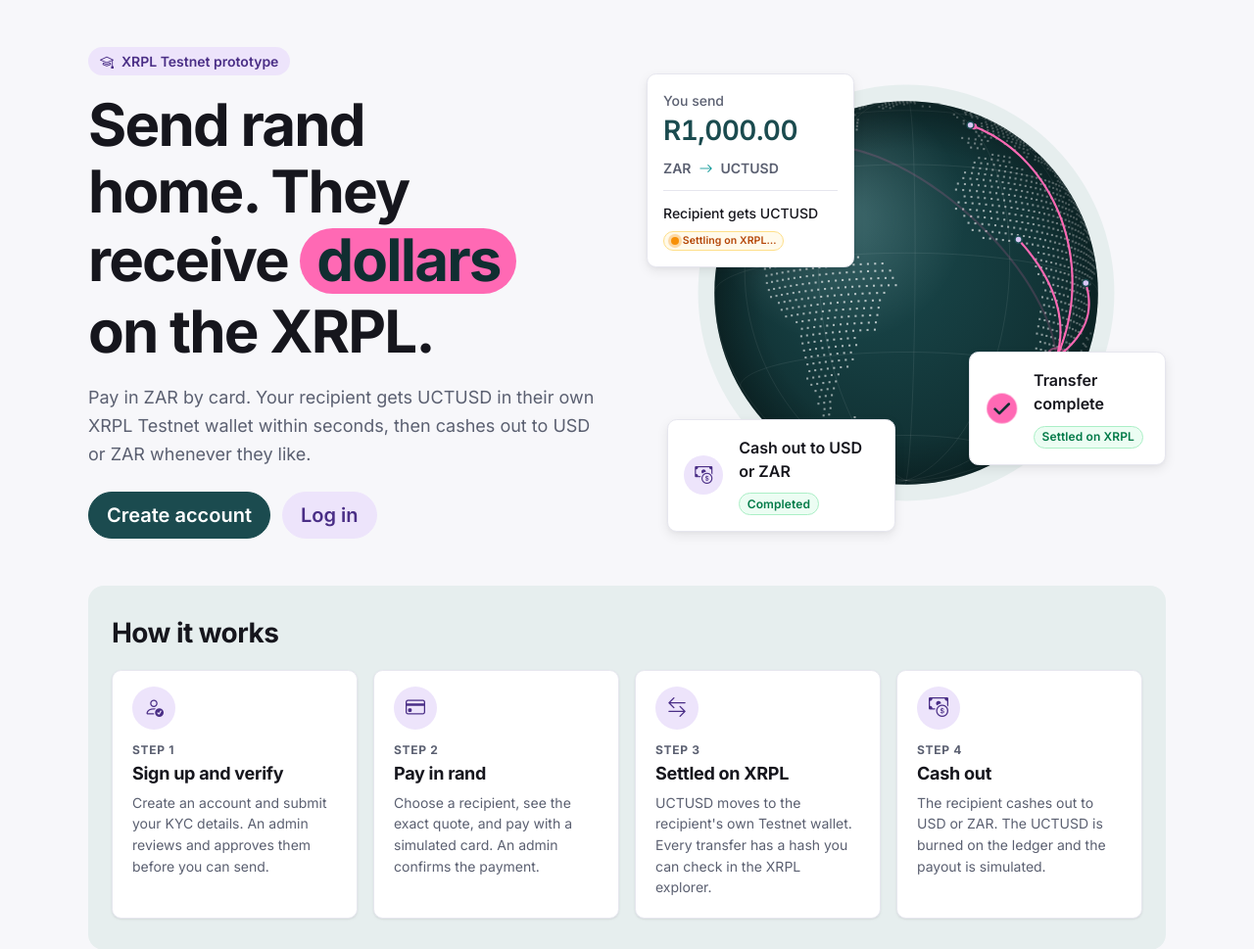
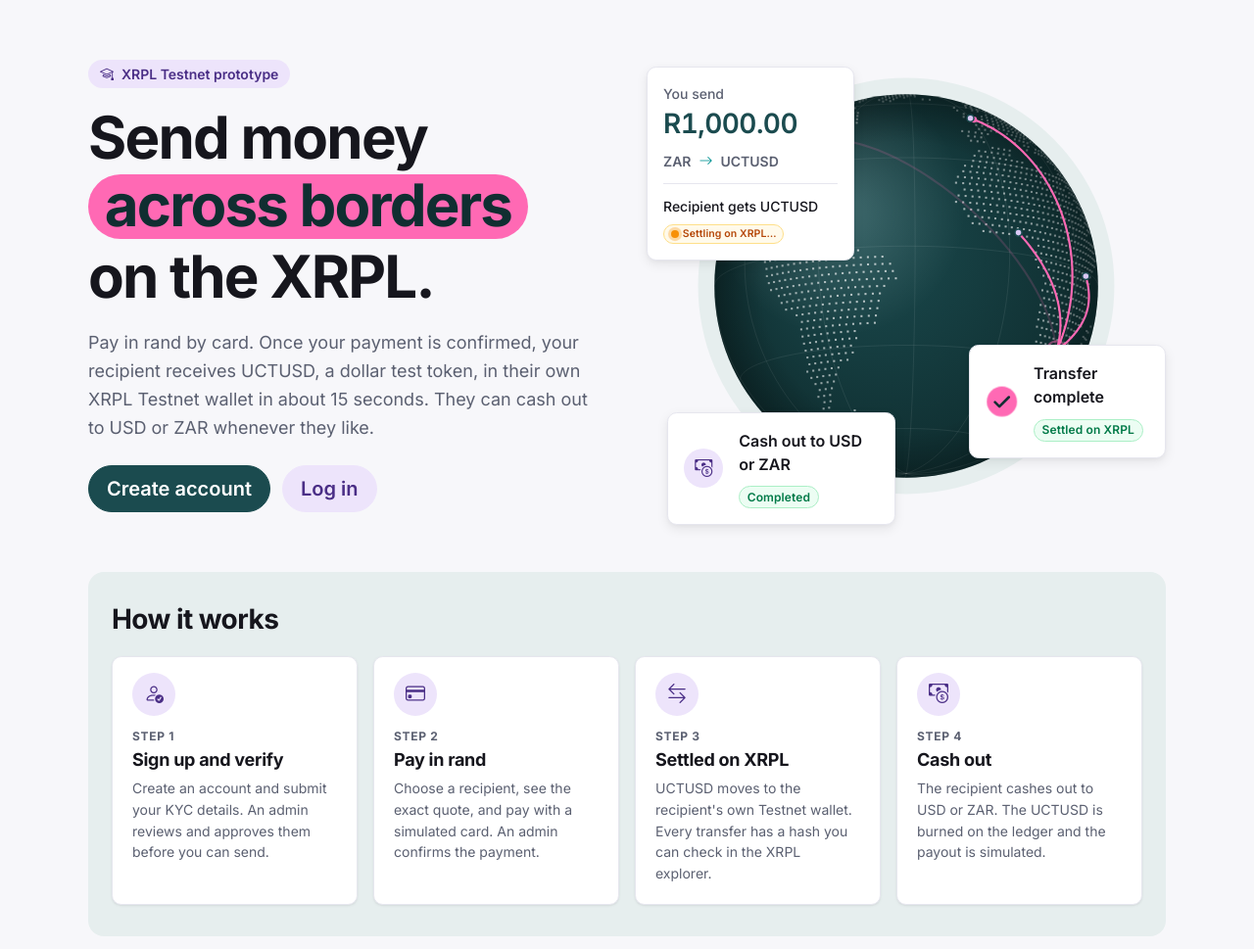
Before and after one commit to francescabehr/XRPL-Based-FX-Remittance-Platform-Using-RLUSD, a FastAPI app: page / in a window 1280 px wide. Shown: the part 78-1047 px from the top of the page at 98% size. Run offline with FastAPI, Linux system fonts and the light colour scheme.

Commit message:
Landing copy: accurate headline and lead
Co-Authored-By: Claude Opus 5.5 <noreply@anthropic.com>

```diff
--- a/frontend/templates/public/landing.html
+++ b/frontend/templates/public/landing.html
@@ -2,7 +2,7 @@
 {% from "components/money.html" import amount %}
 {% from "components/status.html" import status_badge %}
 {% from "components/ui.html" import check_draw %}
-{% block title %}XRPL Remit · Send rand, settle on the XRPL Testnet{% endblock %}
+{% block title %}XRPL Remit · Send money across borders on the XRPL Testnet{% endblock %}
 {% block public_main_class %} ds-public-main--wide{% endblock %}
 
 {% block public_actions %}
@@ -17,11 +17,12 @@
   <div class="ds-landing-hero__copy ds-slide-up">
     <p class="ds-landing-eyebrow"><i class="bi bi-mortarboard" aria-hidden="true"></i>XRPL Testnet prototype</p>
     <h1 class="ds-landing-hero__title" id="landing-title">
-      Send rand home. They receive <span class="ds-highlight-word">dollars</span> on the XRPL.
+      Send money <span class="ds-highlight-word">across borders</span> on the XRPL.
     </h1>
     <p class="ds-landing-hero__lead">
-      Pay in ZAR by card. Your recipient gets UCTUSD in their own XRPL Testnet wallet within seconds,
-      then cashes out to USD or ZAR whenever they like.
+      Pay in rand by card. Once your payment is confirmed, your recipient receives UCTUSD, a dollar test
+      token, in their own XRPL Testnet wallet in about 15 seconds. They can cash out to USD or ZAR
+      whenever they like.
     </p>
     <div class="ds-landing-hero__actions">
       <a class="btn btn-primary btn-lg" href="/register">Create account</a>
```
Also changed, not shown: tests/test_public_pages.py (+1 -1 lines).
